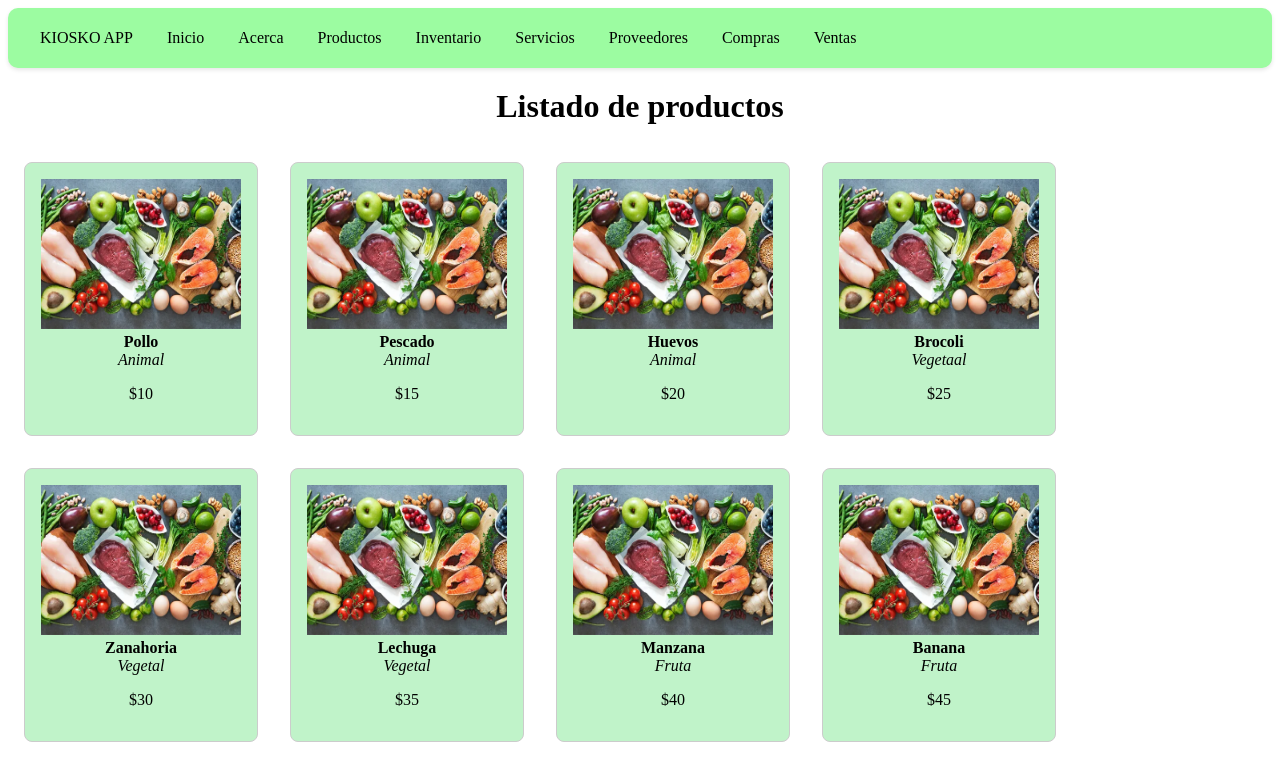
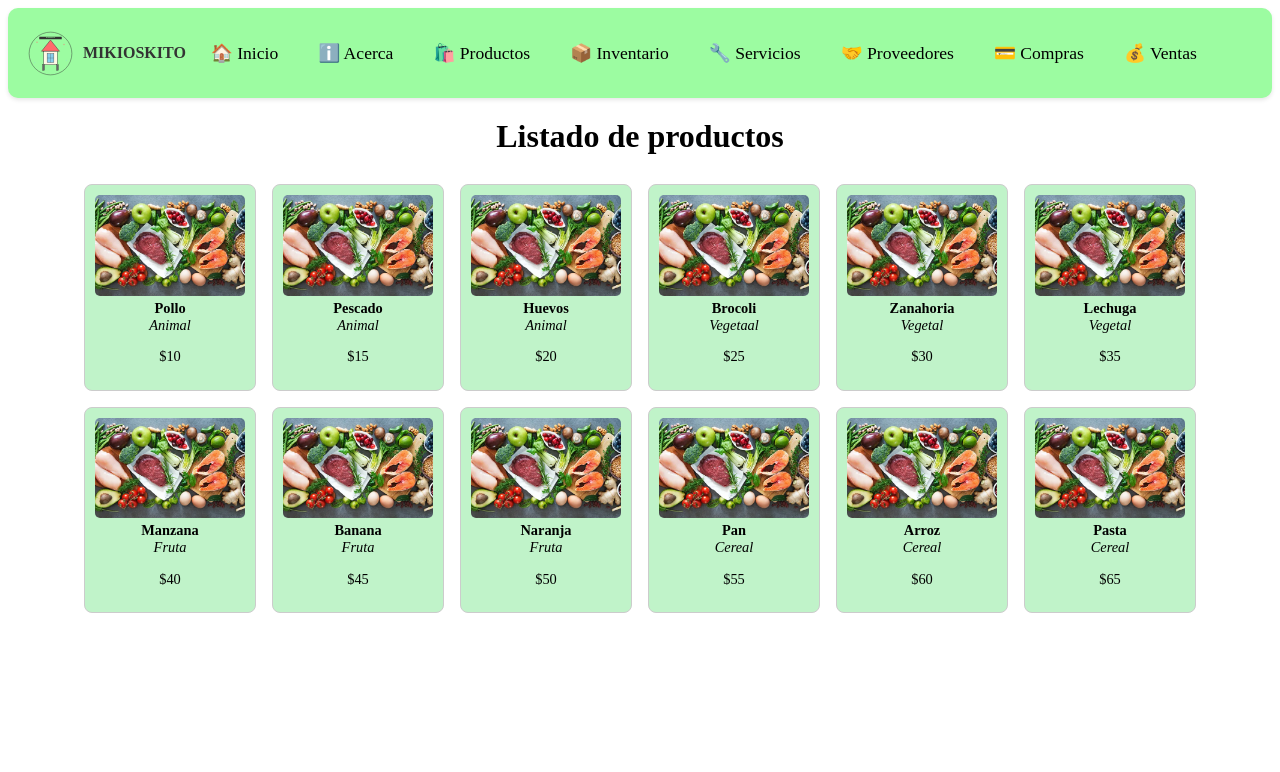
Before and after one commit to gpvsystems/kioskoapp, a Next.js app: page /productos in a window 1280 px wide. Shown: the top 772 px of the page. Built offline with nearby package versions, Linux system fonts and the light colour scheme.

Commit message:
ajuste de menu, iconos etc

```diff
--- a/app/Componentes/NavBar.jsx
+++ b/app/Componentes/NavBar.jsx
@@ -1,5 +1,6 @@
 import React from "react";
 import Link from "next/link";
+import Image from "next/image";
 import styles from "./NavBar.module.css";
 
 function navBar() {
@@ -7,16 +8,23 @@ function navBar() {
     <div>
       <nav className={styles.navBar}>
       <ul className={styles.ulNavBar}>
-        <li className={styles.liNavBar}><Link className={styles.aNavBar} href="/">KIOSKO APP</Link></li>
-        <li className={styles.liNavBar}><Link className={styles.aNavBar} href="/">Inicio</Link></li>
-         <li className={styles.liNavBar}><Link className={styles.aNavBar} href="/about">Acerca</Link></li>
-        <li className={styles.liNavBar}><Link className={styles.aNavBar} href="/productos">Productos</Link></li>
+        <li className={styles.liNavBar}>
+          <Link href="/">
+            <div className={styles.logoContainer}>
+              <Image src="/logo.svg" alt="KIOSKO APP" width={45} height={45} />
+              <span className={styles.titulo}>MIKIOSKITO</span>
+            </div>
+          </Link>
+        </li>
+        <li className={styles.liNavBar}><Link className={styles.aNavBar} href="/">🏠 Inicio</Link></li>
+         <li className={styles.liNavBar}><Link className={styles.aNavBar} href="/about">ℹ️ Acerca</Link></li>
+        <li className={styles.liNavBar}><Link className={styles.aNavBar} href="/productos">🛍️ Productos</Link></li>
 
-        <li className={styles.liNavBar}><Link className={styles.aNavBar} href="/inventario">Inventario</Link></li>
-        <li className={styles.liNavBar}><Link className={styles.aNavBar} href="/servicios">Servicios</Link></li>
-        <li className={styles.liNavBar}><Link className={styles.aNavBar} href="/proveedores">Proveedores</Link></li>
-        <li className={styles.liNavBar}><Link className={styles.aNavBar} href="/compras">Compras</Link></li>
-        <li className={styles.liNavBar}><Link className={styles.aNavBar}  href="/ventas">Ventas</Link></li>
+        <li className={styles.liNavBar}><Link className={styles.aNavBar} href="/inventario">📦 Inventario</Link></li>
+        <li className={styles.liNavBar}><Link className={styles.aNavBar} href="/servicios">🔧 Servicios</Link></li>
+        <li className={styles.liNavBar}><Link className={styles.aNavBar} href="/proveedores">🤝 Proveedores</Link></li>
+        <li className={styles.liNavBar}><Link className={styles.aNavBar} href="/compras">💳 Compras</Link></li>
+        <li className={styles.liNavBar}><Link className={styles.aNavBar}  href="/ventas">💰 Ventas</Link></li>
       </ul>
     </nav>
 
--- a/app/Componentes/NavBar.module.css
+++ b/app/Componentes/NavBar.module.css
@@ -4,8 +4,8 @@
     display: flex;
     align-items: center;
     justify-content: space-between;
-    height: 60px;
-    padding: 0 20px;
+    height: 70px;
+    padding: 10px 20px;
     border-radius: 10px;
     box-shadow: 0 2px 4px rgba(0, 0, 0, 0.1);
 }
@@ -20,6 +20,20 @@
     flex-wrap: wrap;
 }
 
+.logoContainer {
+    display: flex;
+    align-items: center;
+    gap: 10px;
+    cursor: pointer;
+}
+
+.titulo {
+    font-size: 1rem;
+    font-weight: bold;
+    color: #333;
+    white-space: nowrap;
+}
+
 .liNavBar {
     list-style: none;
     margin: 0;
@@ -28,11 +42,13 @@
 .aNavBar {
     text-decoration: none;
     color: rgb(0, 0, 0) !important;
-    padding: 8px 12px;
+    padding: 10px 15px;
     display: block;
     white-space: nowrap;
     transition: all 0.3s ease;
     border-radius: 5px;
+    font-size: 1.1rem;
+    font-weight: 500;
 }
 
 .aNavBar:hover {
--- a/app/page.js
+++ b/app/page.js
@@ -3,7 +3,8 @@
 export default function Home() {
   return (
     <div>
-      <h1>Kiosko App</h1>
+      <h1>Mi Kioskito </h1>
+      <p>Bienvenidos a la aplicación de gestión de compras y ventas.</p>
 
     </div>
   );
--- a/app/productos/productos.module.css
+++ b/app/productos/productos.module.css
@@ -1,11 +1,19 @@
 .card {
     border: 1px solid #ccc;
     border-radius: 8px;
-    padding: 16px;
-    margin: 16px;
+    padding: 10px;
+    margin: 8px;
     text-align: center;
     background-color: rgb(192, 243, 201);
-    max-width: 200px;
+    max-width: 150px;
+    font-size: 0.9rem;
+}
+.card img {
+    width: 100%;
+    height: auto;
+    max-height: 120px;
+    object-fit: cover;
+    border-radius: 5px;
 }
 .card:hover {
     box-shadow: 0 4px 8px rgba(0, 0, 0, 0.1);
@@ -16,7 +24,8 @@
     display: flex;
     flex-direction: row;
     flex-wrap: wrap;
-
+    justify-content: center;
+    list-style: none;
 }
 .titulo {
     text-align: center;
```
Also changed, not shown: app/about/page.jsx (+5 -5 lines), public/logo.svg (added).
